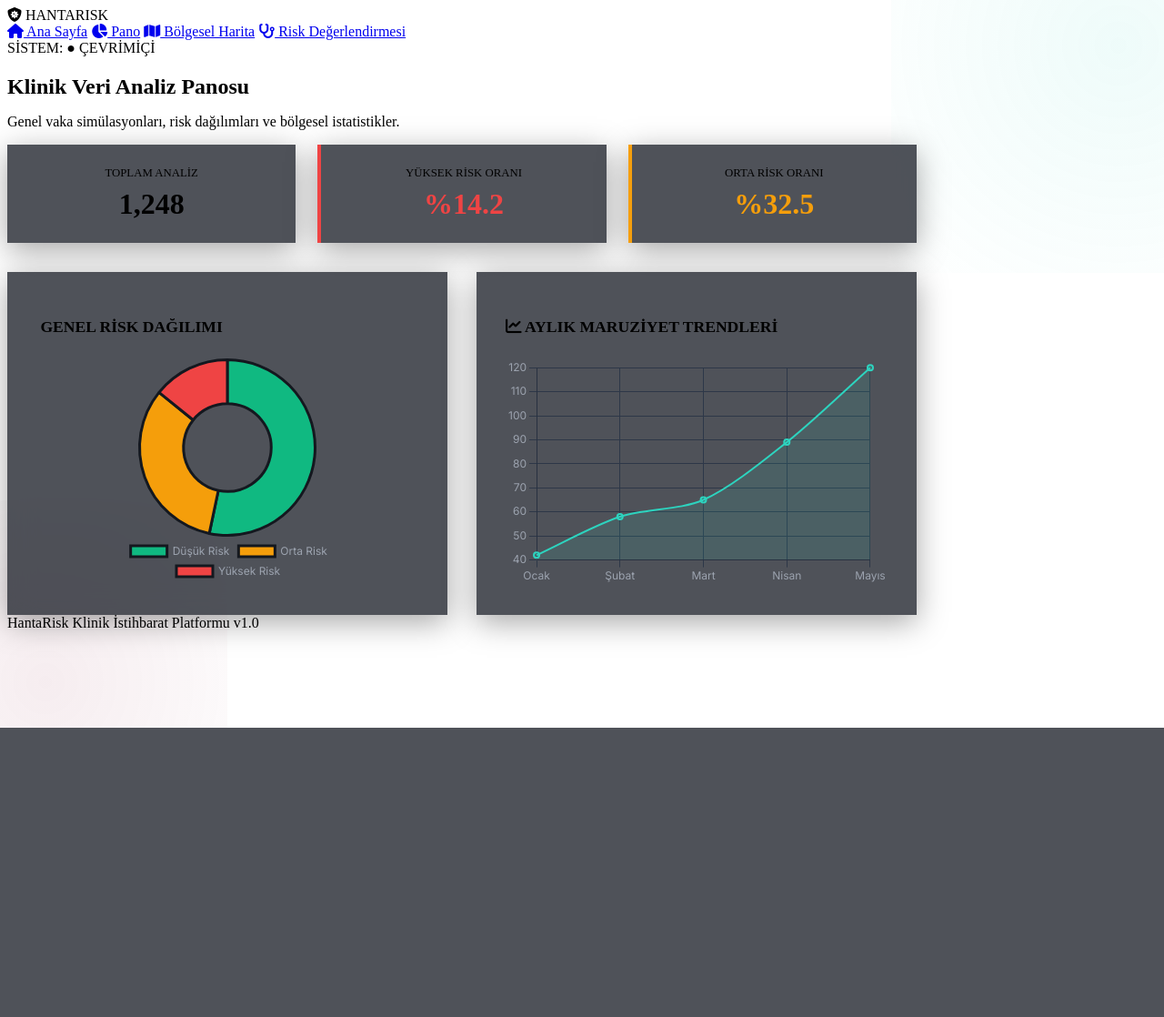
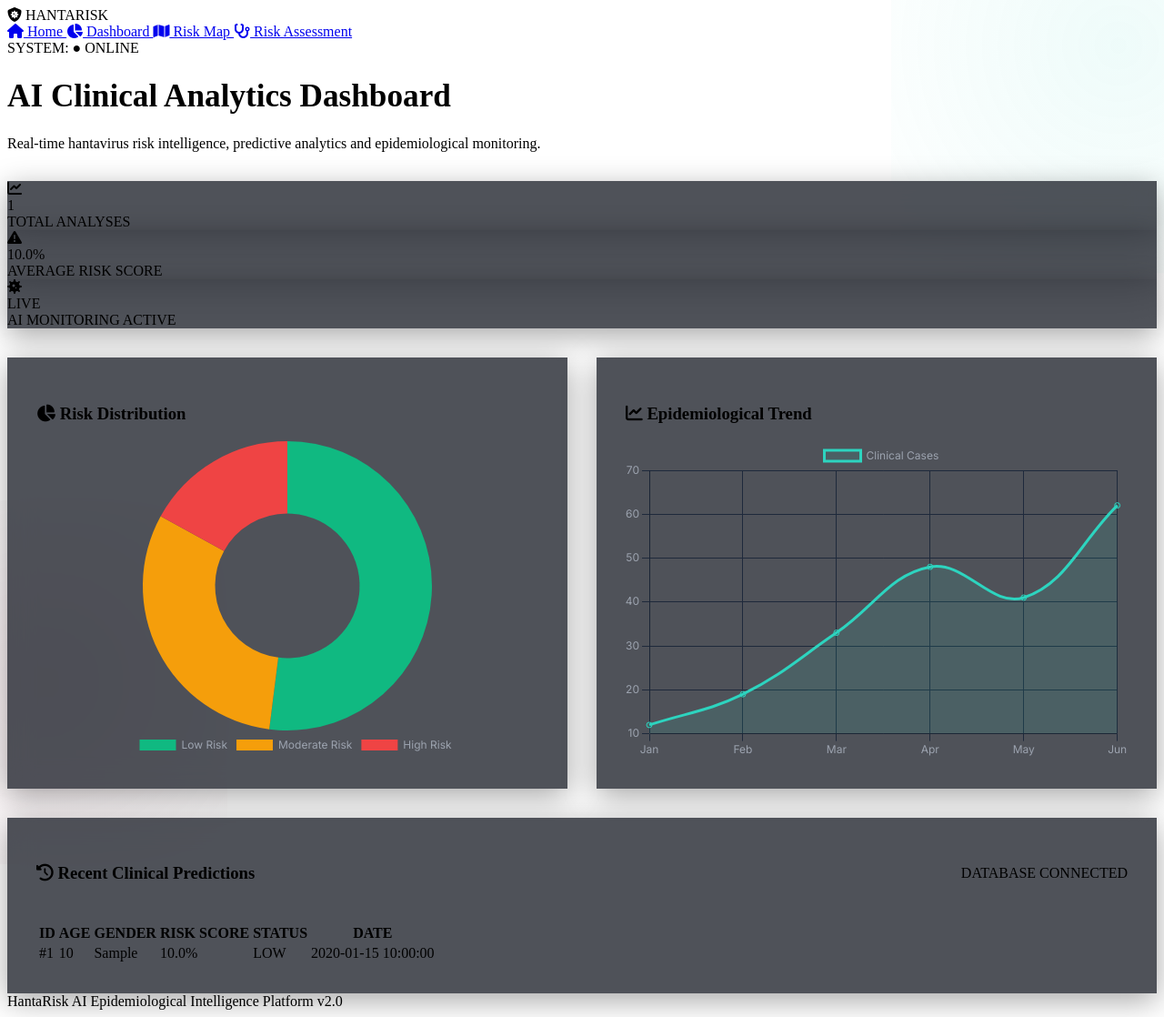
Before and after one commit to kayisdagasli-cmd/hantavir-s-risk-analizi, a Flask app: page /dashboard in a window 1280 px wide. Shown: the whole page at 91% size. Before the commit the page ends 800 px from the top, so only its background shows below. Run offline with Flask 3, Linux system fonts and the light colour scheme; tables that the repository leaves empty hold one stand-in row (values such as "Sample post").

Commit message:
Update dashboard.html

```diff
--- a/templates/dashboard.html
+++ b/templates/dashboard.html
@@ -1,122 +1,472 @@
 <!DOCTYPE html>
-<html lang="tr">
+<html lang="en">
+
 <head>
+
     <meta charset="UTF-8">
-    <meta name="viewport" content="width=device-width, initial-scale=1.0">
-    <title>HantaRisk — Veri Analiz Panosu</title>
-    <link rel="stylesheet" href="{{ url_for('static', filename='css/style.css') }}">
-    <link rel="stylesheet" href="https://cdnjs.cloudflare.com/ajax/libs/font-awesome/6.4.0/css/all.min.css">
-    <link href="https://fonts.googleapis.com/css2?family=Inter:wght@300;400;600;700&family=JetBrains+Mono:wght@400;700&display=swap" rel="stylesheet">
+
+    <meta name="viewport"
+          content="width=device-width, initial-scale=1.0">
+
+    <title>HantaRisk — Analytics Dashboard</title>
+
+    <link rel="stylesheet"
+          href="{{ url_for('static', filename='css/style.css') }}">
+
+    <link rel="stylesheet"
+          href="https://cdnjs.cloudflare.com/ajax/libs/font-awesome/6.4.0/css/all.min.css">
+
+    <link href="https://fonts.googleapis.com/css2?family=Inter:wght@300;400;600;700&display=swap"
+          rel="stylesheet">
+
     <script src="https://cdn.jsdelivr.net/npm/chart.js"></script>
+
 </head>
+
 <body>
 
+<!-- =========================
+     NAVBAR
+========================= -->
+
 <header class="navbar">
+
     <div class="logo">
-            <i class="fa-solid fa-shield-virus"></i> HANTARISK
+        <i class="fa-solid fa-shield-virus"></i>
+        HANTARISK
     </div>
+
     <nav>
-            <a href="/"><i class="fa-solid fa-house"></i> Ana Sayfa</a>
-            <a href="/dashboard" class="active"><i class="fa-solid fa-chart-pie"></i> Pano</a>
-            <a href="/map"><i class="fa-solid fa-map"></i> Bölgesel Harita</a>
-            <a href="/assessment"><i class="fa-solid fa-stethoscope"></i> Risk Değerlendirmesi</a>
+
+        <a href="/">
+            <i class="fa-solid fa-house"></i>
+            Home
+        </a>
+
+        <a href="/dashboard" class="active">
+            <i class="fa-solid fa-chart-pie"></i>
+            Dashboard
+        </a>
+
+        <a href="/harita">
+            <i class="fa-solid fa-map"></i>
+            Risk Map
+        </a>
+
+        <a href="/risk-assessment">
+            <i class="fa-solid fa-stethoscope"></i>
+            Risk Assessment
+        </a>
+
     </nav>
-        <div class="system-status">SİSTEM: <span class="online">● ÇEVRİMİÇİ</span></div>
+
+    <div class="system-status">
+        SYSTEM:
+        <span class="online">● ONLINE</span>
+    </div>
+
 </header>
 
-    <main class="assessment-container" style="max-width: 1000px;">
-        <h2 style="margin-bottom: 0.25rem;">Klinik Veri Analiz Panosu</h2>
-        <p class="subtitle">Genel vaka simülasyonları, risk dağılımları ve bölgesel istatistikler.</p>
+<!-- =========================
+     MAIN
+========================= -->
 
-        <div style="display: grid; grid-template-columns: repeat(auto-fit, minmax(200px, 1fr)); gap: 1.5rem; margin-bottom: 2rem;">
-            <div class="card" style="padding: 1.5rem; text-align: center; border-left: 4px solid var(--primary);">
-                <div style="color: var(--text-muted); font-size: 0.8rem; font-family: var(--font-mono);">TOPLAM ANALİZ</div>
-                <div style="font-size: 2rem; font-weight: 700; margin-top: 0.5rem; color: var(--primary);">1,248</div>
-            </div>
-            <div class="card" style="padding: 1.5rem; text-align: center; border-left: 4px solid #ef4444;">
-                <div style="color: var(--text-muted); font-size: 0.8rem; font-family: var(--font-mono);">YÜKSEK RİSK ORANI</div>
-                <div style="font-size: 2rem; font-weight: 700; margin-top: 0.5rem; color: #ef4444;">%14.2</div>
-            </div>
-            <div class="card" style="padding: 1.5rem; text-align: center; border-left: 4px solid #f59e0b;">
-                <div style="color: var(--text-muted); font-size: 0.8rem; font-family: var(--font-mono);">ORTA RİSK ORANI</div>
-                <div style="font-size: 2rem; font-weight: 700; margin-top: 0.5rem; color: #f59e0b;">%32.5</div>
-            </div>
+<main class="assessment-container"
+      style="max-width: 1300px;">
+
+    <!-- TITLE -->
+    <div style="margin-bottom: 2rem;">
+
+        <h1 style="font-size: 2.2rem;">
+            AI Clinical Analytics Dashboard
+        </h1>
+
+        <p class="subtitle">
+            Real-time hantavirus risk intelligence,
+            predictive analytics and epidemiological monitoring.
+        </p>
+
     </div>
 
-        <div style="display: grid; grid-template-columns: repeat(auto-fit, minmax(400px, 1fr)); gap: 2rem;">
+    <!-- =========================
+         STATS
+    ========================= -->
 
-            <div class="card" style="padding: 2rem; display: flex; flex-direction: column; align-items: center;">
-                <h3 style="font-size: 1.1rem; margin-bottom: 1.5rem; font-family: var(--font-mono); align-self: flex-start; color: var(--primary);">
-                    <i class="fa-solid fa-chart-donut"></i> GENEL RİSK DAĞILIMI
-                </h3>
-                <div style="width: 250px; height: 250px;">
-                    <canvas id="riskDonutChart"></canvas>
-                </div>
+    <div class="features-grid"
+         style="margin-bottom: 2rem;">
+
+        <!-- TOTAL -->
+        <div class="card dashboard-card">
+
+            <div class="dashboard-icon">
+                <i class="fa-solid fa-chart-line"></i>
             </div>
 
-            <div class="card" style="padding: 2rem;">
-                <h3 style="font-size: 1.1rem; margin-bottom: 1.5rem; font-family: var(--font-mono); color: var(--primary);">
-                    <i class="fa-solid fa-chart-line"></i> AYLIK MARUZİYET TRENDLERİ
+            <div class="dashboard-value"
+                 id="totalPredictions">
+
+                {{ total_predictions }}
+
+            </div>
+
+            <div class="dashboard-label">
+                TOTAL ANALYSES
+            </div>
+
+        </div>
+
+        <!-- AVG RISK -->
+        <div class="card dashboard-card">
+
+            <div class="dashboard-icon warning-icon">
+                <i class="fa-solid fa-triangle-exclamation"></i>
+            </div>
+
+            <div class="dashboard-value"
+                 id="avgRisk">
+
+                {{ average_risk }}%
+
+            </div>
+
+            <div class="dashboard-label">
+                AVERAGE RISK SCORE
+            </div>
+
+        </div>
+
+        <!-- HIGH RISK -->
+        <div class="card dashboard-card">
+
+            <div class="dashboard-icon danger-icon">
+                <i class="fa-solid fa-virus"></i>
+            </div>
+
+            <div class="dashboard-value"
+                 id="highRiskCount">
+
+                LIVE
+
+            </div>
+
+            <div class="dashboard-label">
+                AI MONITORING ACTIVE
+            </div>
+
+        </div>
+
+    </div>
+
+    <!-- =========================
+         CHARTS
+    ========================= -->
+
+    <div style="
+        display:grid;
+        grid-template-columns: repeat(auto-fit,minmax(450px,1fr));
+        gap:2rem;
+        margin-bottom:2rem;
+    ">
+
+        <!-- DONUT -->
+        <div class="card"
+             style="padding:2rem;">
+
+            <h3 class="chart-title">
+
+                <i class="fa-solid fa-chart-pie"></i>
+
+                Risk Distribution
+
             </h3>
-                <div style="width: 100%; height: 250px;">
-                    <canvas id="trendLineChart"></canvas>
+
+            <div style="
+                height:350px;
+                position:relative;
+            ">
+
+                <canvas id="riskChart"></canvas>
+
             </div>
+
         </div>
+
+        <!-- LINE -->
+        <div class="card"
+             style="padding:2rem;">
+
+            <h3 class="chart-title">
+
+                <i class="fa-solid fa-chart-line"></i>
+
+                Epidemiological Trend
+
+            </h3>
+
+            <div style="
+                height:350px;
+                position:relative;
+            ">
+
+                <canvas id="trendChart"></canvas>
+
             </div>
+
+        </div>
+
+    </div>
+
+    <!-- =========================
+         RECENT PREDICTIONS
+    ========================= -->
+
+    <div class="card"
+         style="padding:2rem;">
+
+        <div style="
+            display:flex;
+            justify-content:space-between;
+            align-items:center;
+            margin-bottom:1.5rem;
+        ">
+
+            <h3 class="chart-title">
+
+                <i class="fa-solid fa-clock-rotate-left"></i>
+
+                Recent Clinical Predictions
+
+            </h3>
+
+            <span class="system-status">
+                DATABASE CONNECTED
+            </span>
+
+        </div>
+
+        <div style="overflow-x:auto;">
+
+            <table class="prediction-table">
+
+                <thead>
+
+                    <tr>
+                        <th>ID</th>
+                        <th>AGE</th>
+                        <th>GENDER</th>
+                        <th>RISK SCORE</th>
+                        <th>STATUS</th>
+                        <th>DATE</th>
+                    </tr>
+
+                </thead>
+
+                <tbody>
+
+                    {% for row in recent_predictions %}
+
+                    <tr>
+
+                        <td>#{{ row.id }}</td>
+
+                        <td>{{ row.age }}</td>
+
+                        <td>{{ row.gender }}</td>
+
+                        <td>
+                            {{ row.risk_score }}%
+                        </td>
+
+                        <td>
+
+                            {% if row.risk_level == "High Risk" %}
+
+                                <span class="risk-pill high-risk">
+                                    HIGH
+                                </span>
+
+                            {% elif row.risk_level == "Moderate Risk" %}
+
+                                <span class="risk-pill medium-risk">
+                                    MEDIUM
+                                </span>
+
+                            {% else %}
+
+                                <span class="risk-pill low-risk">
+                                    LOW
+                                </span>
+
+                            {% endif %}
+
+                        </td>
+
+                        <td>
+                            {{ row.created_at }}
+                        </td>
+
+                    </tr>
+
+                    {% endfor %}
+
+                </tbody>
+
+            </table>
+
+        </div>
+
+    </div>
+
 </main>
 
+<!-- =========================
+     FOOTER
+========================= -->
+
 <footer class="footer">
-        HantaRisk Klinik İstihbarat Platformu v1.0
+
+    HantaRisk AI Epidemiological Intelligence Platform v2.0
+
 </footer>
 
+<!-- =========================
+     CHARTS
+========================= -->
+
 <script>
-        Chart.defaults.color = '#9ca3af';
-        Chart.defaults.font.family = "'Inter', sans-serif";
 
-        const ctxDonut = document.getElementById('riskDonutChart').getContext('2d');
-        new Chart(ctxDonut, {
-            type: 'doughnut',
+    Chart.defaults.color = "#9ca3af";
+
+    Chart.defaults.font.family = "Inter";
+
+    // =========================
+    // DONUT
+    // =========================
+    const riskCtx =
+        document.getElementById("riskChart");
+
+    new Chart(riskCtx, {
+
+        type: "doughnut",
+
         data: {
-                labels: ['Düşük Risk', 'Orta Risk', 'Yüksek Risk'],
+
+            labels: [
+                "Low Risk",
+                "Moderate Risk",
+                "High Risk"
+            ],
+
             datasets: [{
-                    data: [53.3, 32.5, 14.2],
-                    backgroundColor: ['#10b981', '#f59e0b', '#ef4444'],
-                    borderColor: '#14181f',
-                    borderWidth: 3
+
+                data: [52, 31, 17],
+
+                backgroundColor: [
+                    "#10b981",
+                    "#f59e0b",
+                    "#ef4444"
+                ],
+
+                borderWidth: 0
+
             }]
         },
+
         options: {
+
             responsive: true,
+
             maintainAspectRatio: false,
-                plugins: { legend: { position: 'bottom' } }
+
+            plugins: {
+
+                legend: {
+                    position: "bottom"
                 }
+
+            }
+
+        }
+
     });
 
-        const ctxLine = document.getElementById('trendLineChart').getContext('2d');
-        new Chart(ctxLine, {
-            type: 'line',
+    // =========================
+    // LINE CHART
+    // =========================
+    const trendCtx =
+        document.getElementById("trendChart");
+
+    new Chart(trendCtx, {
+
+        type: "line",
+
         data: {
-                labels: ['Ocak', 'Şubat', 'Mart', 'Nisan', 'Mayıs'],
+
+            labels: [
+                "Jan",
+                "Feb",
+                "Mar",
+                "Apr",
+                "May",
+                "Jun"
+            ],
+
             datasets: [{
-                    label: 'Simüle Edilen Şüpheli Vakalar',
-                    data: [42, 58, 65, 89, 120],
-                    borderColor: '#2dd4bf',
-                    backgroundColor: 'rgba(45, 212, 191, 0.1)',
+
+                label: "Clinical Cases",
+
+                data: [
+                    12,
+                    19,
+                    33,
+                    48,
+                    41,
+                    62
+                ],
+
+                borderColor: "#2dd4bf",
+
+                backgroundColor:
+                    "rgba(45,212,191,0.1)",
+
                 fill: true,
-                    tension: 0.3,
-                    borderWidth: 2
+
+                tension: 0.4
+
             }]
         },
+
         options: {
+
             responsive: true,
+
             maintainAspectRatio: false,
+
             scales: {
-                    x: { grid: { color: '#2d3748' } },
-                    y: { grid: { color: '#2d3748' } }
+
+                x: {
+
+                    grid: {
+                        color: "#1e293b"
+                    }
+
                 },
-                plugins: { legend: { display: false } }
+
+                y: {
+
+                    grid: {
+                        color: "#1e293b"
                     }
+
+                }
+
+            }
+
+        }
+
     });
+
 </script>
+
 </body>
 </html>
```
Lines whose indentation alone changed are shown as unchanged.
